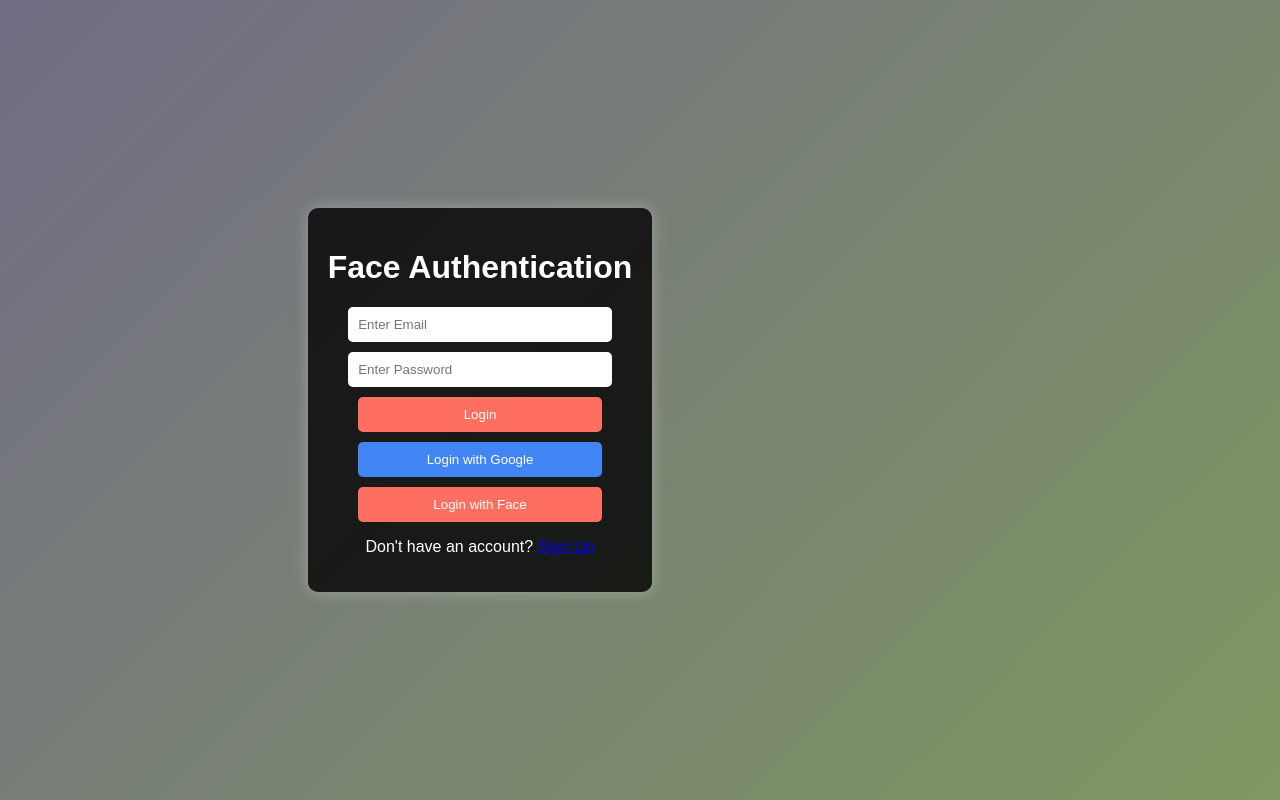
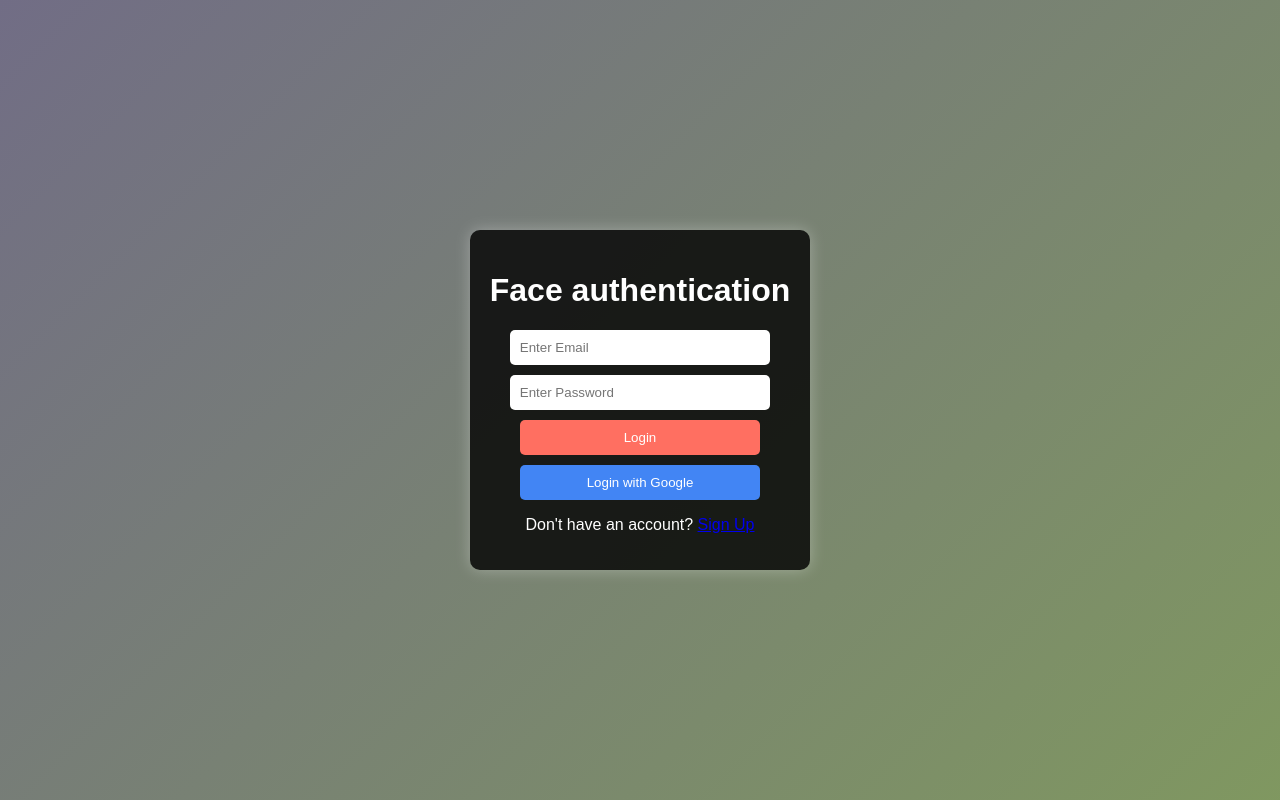
Before and after one commit to Priya-150/gaming-login, a plain HTML site: page index.html in a window 1280 px wide. Drawn offline with Linux system fonts and the light colour scheme.

Commit message:
Update index.html

```diff
--- a/index.html
+++ b/index.html
@@ -3,21 +3,18 @@
 <head>
     <meta charset="UTF-8">
     <meta name="viewport" content="width=device-width, initial-scale=1.0">
-    <title>Face Authentication</title>
+    <title>Login page</title>
     <link rel="stylesheet" href="style.css">
 </head>
 <body>
     <div class="login-container">
-        <h1>Face Authentication</h1>
+        <h1>Face authentication</h1>
         <input type="email" id="email" placeholder="Enter Email">
         <input type="password" id="password" placeholder="Enter Password">
         <button onclick="login()">Login</button>
         <button onclick="loginWithGoogle()" class="google-btn">Login with Google</button>
-        <button onclick="faceAuth()">Login with Face</button>
         <p>Don't have an account? <a href="signup.html">Sign Up</a></p>
     </div>
-    <video id="video" width="320" height="240" autoplay></video>
-    <script src="face-api.min.js"></script>
     <script src="firebase.js" type="module"></script>
     <script src="script.js" type="module"></script>
 </body>
```
